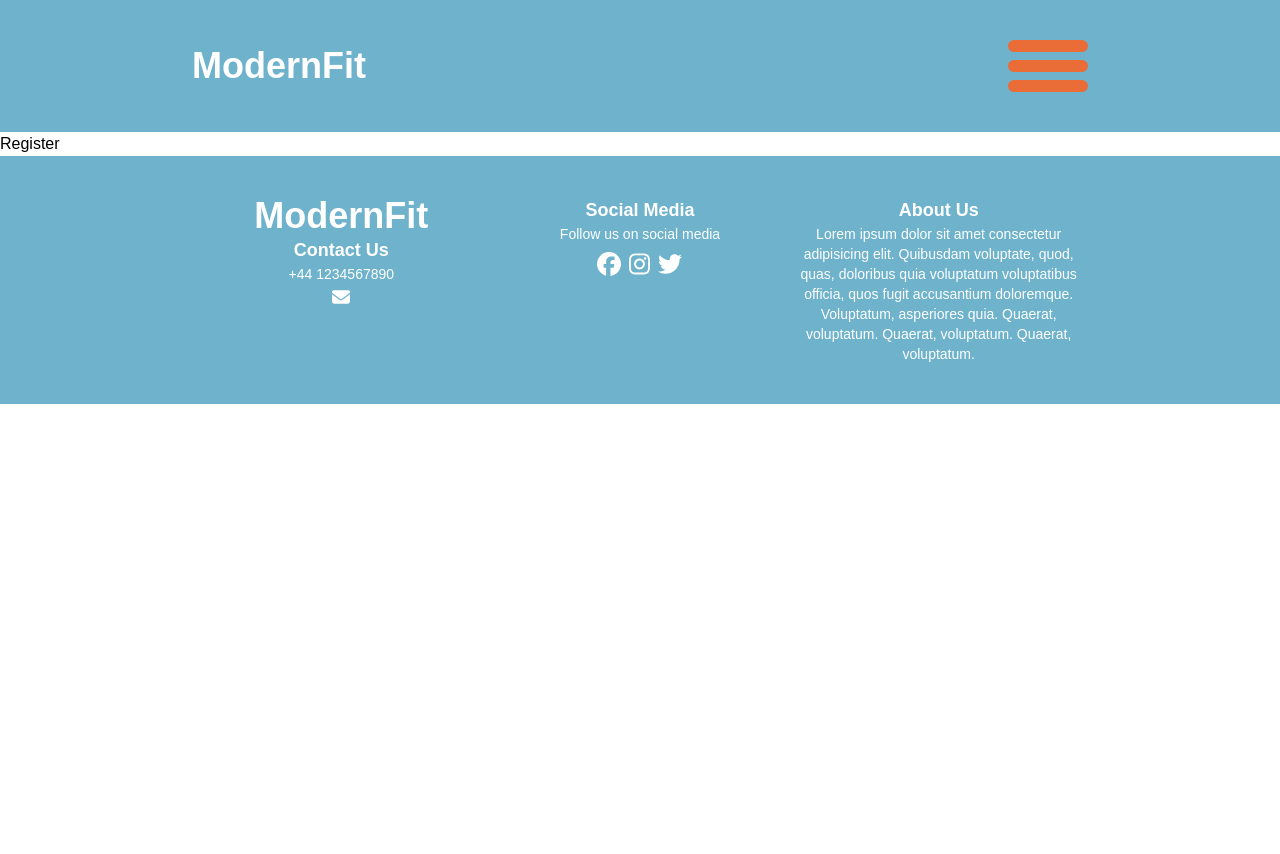
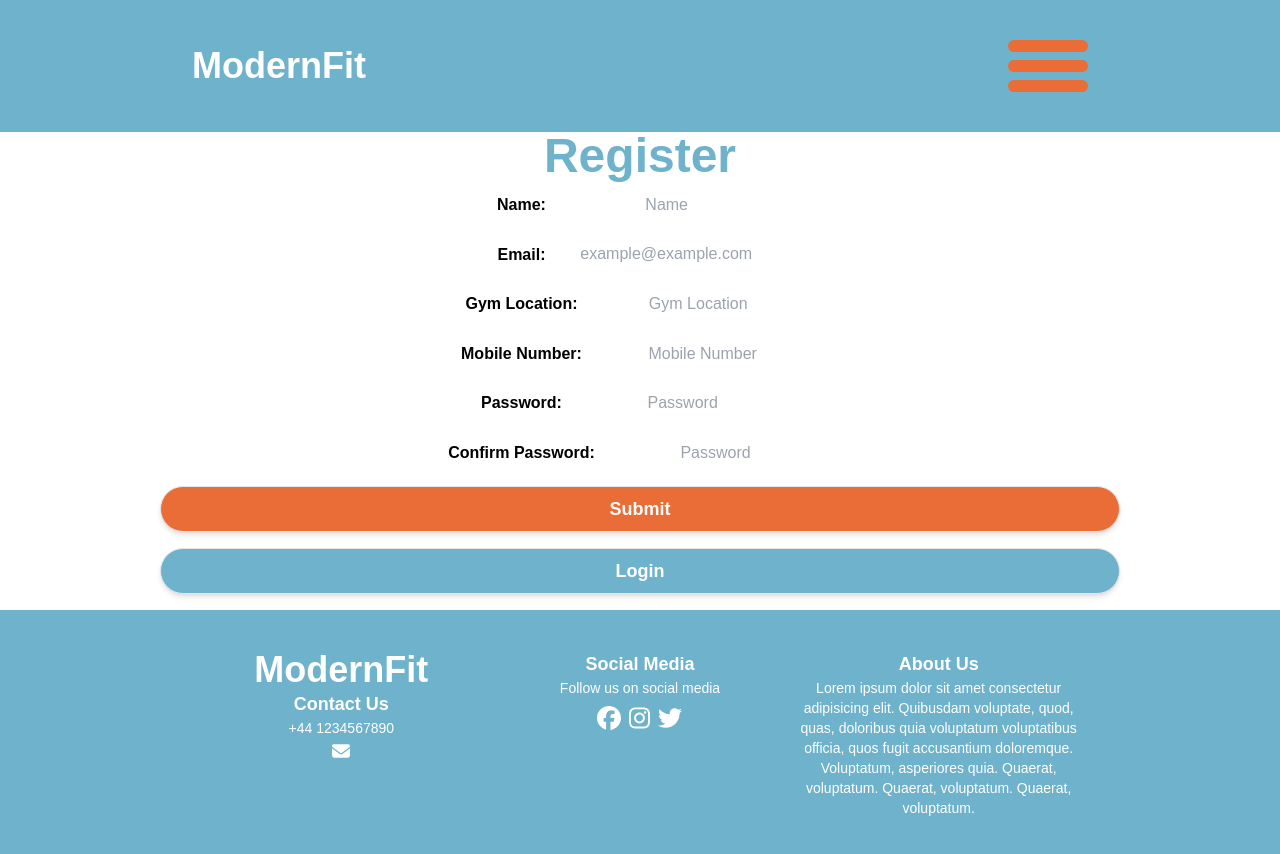
Before and after one commit to JokerZ75/ModernFit-Gym-Group11, a Next.js app in the folder frontend/: page /register in a window 1280 px wide. Shown: the top 854 px of the page. Before the commit the page ends 800 px from the top, so only its background shows below. Built offline with nearby package versions, Linux system fonts and the light colour scheme.

Commit message:
created register page

```diff
--- a/frontend/src/app/(Pages)/(Landing_Page)/register/page.tsx
+++ b/frontend/src/app/(Pages)/(Landing_Page)/register/page.tsx
@@ -1,9 +1,48 @@
 import React from "react";
+import { Button } from "@/app/components/UI/Button";
+import Link from "next/link";
 
 const Register: React.FC = () => {
     return (
         <>
-        <h1>Register</h1>
+        <div>
+            <div className="text-blue-100 text-center text-5xl"><h1><b>Register</b></h1></div>
+            <form className="text-center">
+                <b>Name: </b>
+                <input className="inputField" type="text" placeholder="Name" id="Name" required></input><br></br>
+                <b>Email: </b>
+                <input className="inputField" type="email" placeholder="example@example.com" id= "email" required></input><br></br>
+                <b>Gym Location: </b>
+                <input className="inputField" type="text" placeholder="Gym Location" id="Gym Location" required></input><br></br>
+                <b>Mobile Number: </b>
+                <input className="inputField" type="tel" placeholder="Mobile Number" id="Mobile" required></input><br></br>
+                <b>Password: </b>
+                <input className="inputField" type="password" placeholder="Password" id="password_1" required></input><br></br>
+                <b>Confirm Password: </b>
+                <input className="inputField" type="password" placeholder="Password" id="password_2" required></input><br></br>
+                <Button className="flex mt-2 mb-4 w-3/4 border mx-auto"
+                    type="submit"
+                    shadow="default"
+                    size="default"
+                    variant="default"
+                    hover="default"
+                    rounded="circle">
+                    <div className="mx-auto"><b>Submit</b></div>
+                </Button>
+            </form>
+            <Link href="/login" className="flex mt-2 mb-4">
+                <Button
+                    type="button"
+                    shadow="default"
+                    size="default"
+                    variant="lightBlue"
+                    hover="hoverDarkBlue"
+                    rounded="circle"
+                    className="w-3/4 border mx-auto">
+                    <b>Login</b>
+                </Button>
+            </Link>
+        </div>
         </>
     );
 };
--- a/frontend/src/app/globals.css
+++ b/frontend/src/app/globals.css
@@ -83,4 +83,11 @@
       transform: translateX(calc(-50% - 0.5rem));
     }
   }
+
+  .inputField{
+    padding: 1%;
+    background: none;
+    text-align: center;
+    border-radius: 0.25rem;
+  }
 }
```
